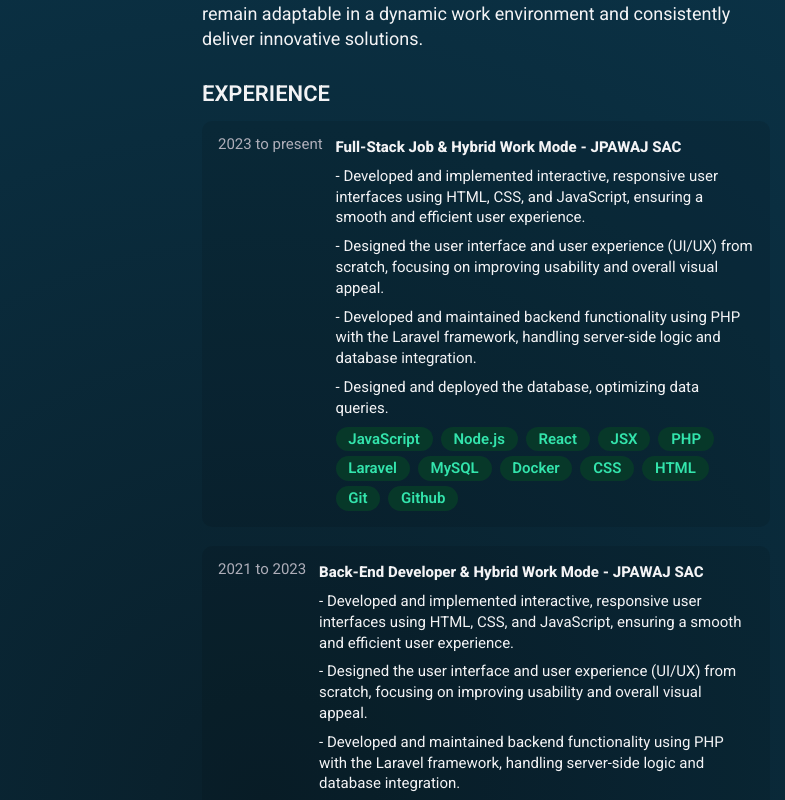
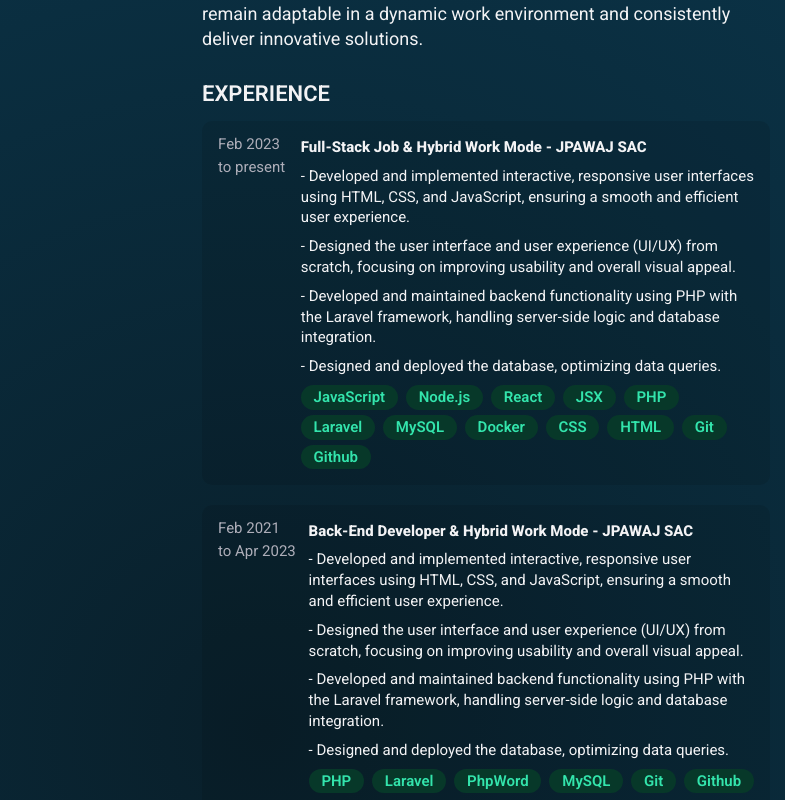
Before and after one commit to JD17VM/web-portfolio, a React (Vite) app: page /web-portfolio/cv in a window 1280 px wide. Shown: the part 540-1340 px from the top of the page, without its empty margins (374-1159 px from the left). Built offline with nearby package versions, Linux system fonts and the light colour scheme.

Commit message:
feat: add start and end dates to job entries

```diff
--- a/src/Portfolio.jsx
+++ b/src/Portfolio.jsx
@@ -238,8 +238,8 @@
                         {pageData.experience.map((job, index) => (
                             <JobCard
                                 key={index}
-                                startDate={job.startYear}
-                                endDate={job.endYear}
+                                startDate={`${job.startMonth} ${job.startYear}`}
+                                endDate={`${job.endMonth} ${job.endYear} `}
                                 roleCompany={job.roleCompany}
                                 description={job.description}
                                 skills={job.skills}
--- a/src/assets/styles/job-card-styles.module.scss
+++ b/src/assets/styles/job-card-styles.module.scss
@@ -34,8 +34,17 @@
 
 .job-card{
     display: flex;
-    > p{
+    > div{
         flex-shrink: 0;
+        min-width: 70px;
+        display: flex;
+        flex-direction: column;
+        row-gap: 0.5rem;
+
+        > p{
+            font-size: var(--fuente_tamanio_titulo_5);
+            color: var(--color_gris_0);
+        }
     }
 
     > div.cont-info{
@@ -105,6 +114,11 @@
 
     .job-card{
         flex-direction: column;
+        > div{
+            min-width: none;
+            flex-direction: row;
+            column-gap: 0.3rem;
+        }
     }
 }
 
--- a/src/widgets/JobCard.jsx
+++ b/src/widgets/JobCard.jsx
@@ -11,7 +11,16 @@
 }) => {
     return(
         <div className={styles['job-card']}>
-            <p>{startDate} to {endDate}</p>
+            <div>
+                {startDate === endDate ? (
+                    <p>{startDate}</p>
+                ) : (
+                    <>
+                        <p>{startDate}</p>
+                        <p>to {endDate}</p>
+                    </>
+                )}
+            </div>
             <div className={styles['cont-info']}>
                 <h3>{roleCompany}</h3>
                 {Array.isArray(description) ? (
```
